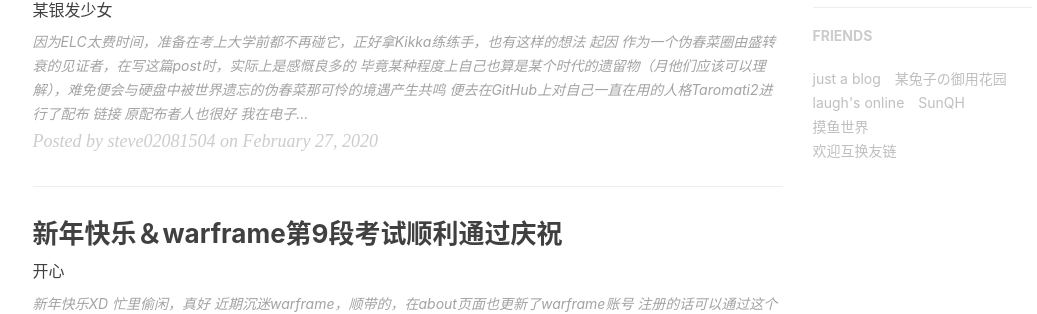
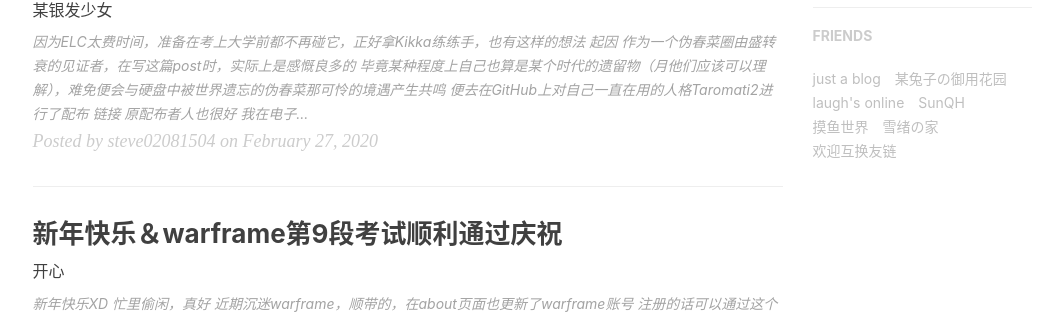
Before and after one commit to steve02081504/steve02081504.github.io, a Jekyll site: the page built from index.html, in a window 1280 px wide and 900 px high, scrolled down 869 px. Shown: the part 142-456 px from the top of the window, without its empty margins (135-1172 px from the left). Built offline with Jekyll 4.4.1, drawn with Linux system fonts in a browser that asks for light colours; nearby versions of some CDN libraries; the list of posts is cut into pages by our own code; comment, search, counter and statistics services are not loaded.

Commit message:
Update _config.yml

```diff
--- a/_config.yml
+++ b/_config.yml
@@ -143,6 +143,10 @@ friends: [
         title: "摸鱼世界",
         href: "https://www.moyujiang.com/"
     }
+    ,{
+        title: "雪绪の家",
+        href: "https://www.angelic47.com/"
+    }
     #,{
     #    title: "",
     #    href: ""
```
